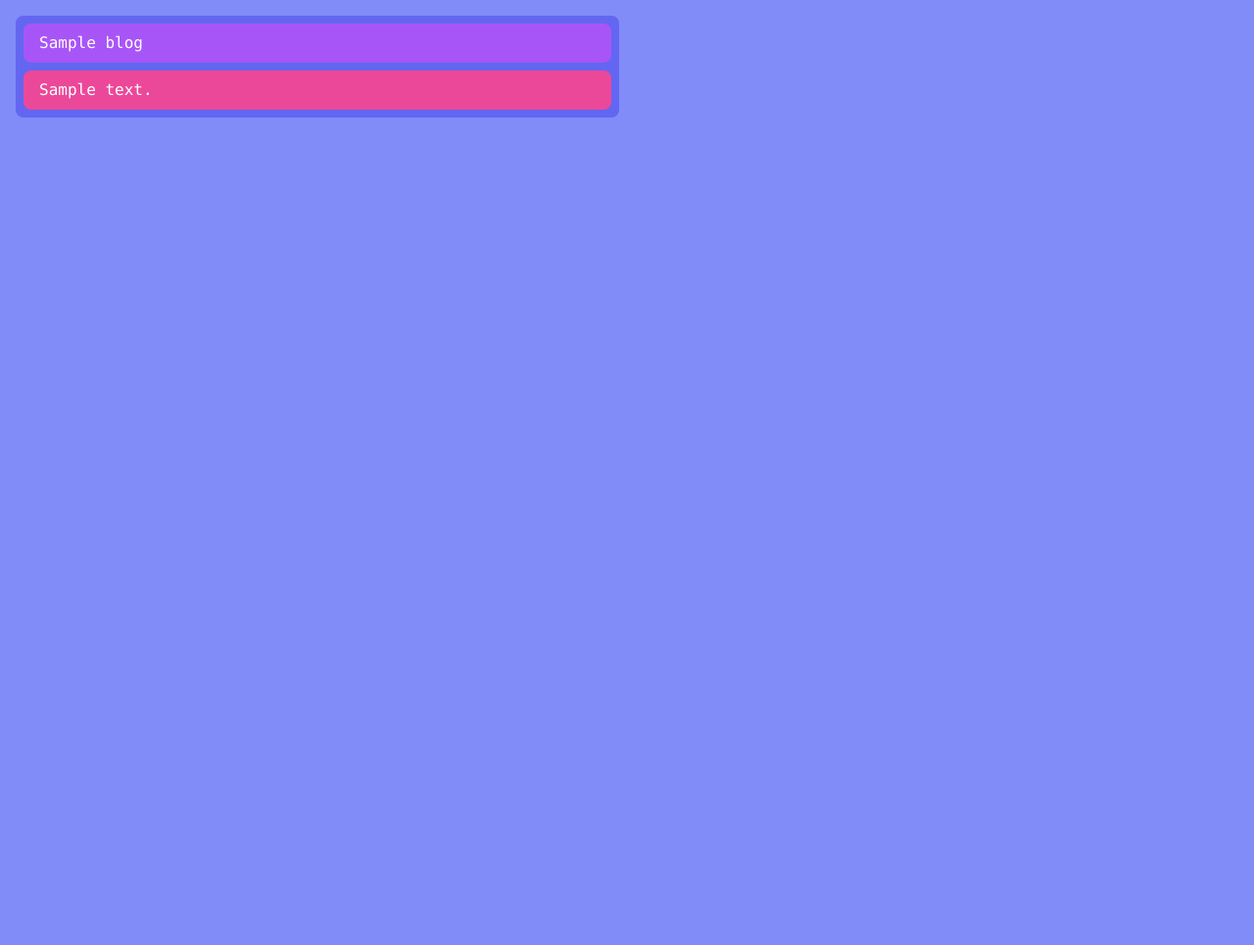
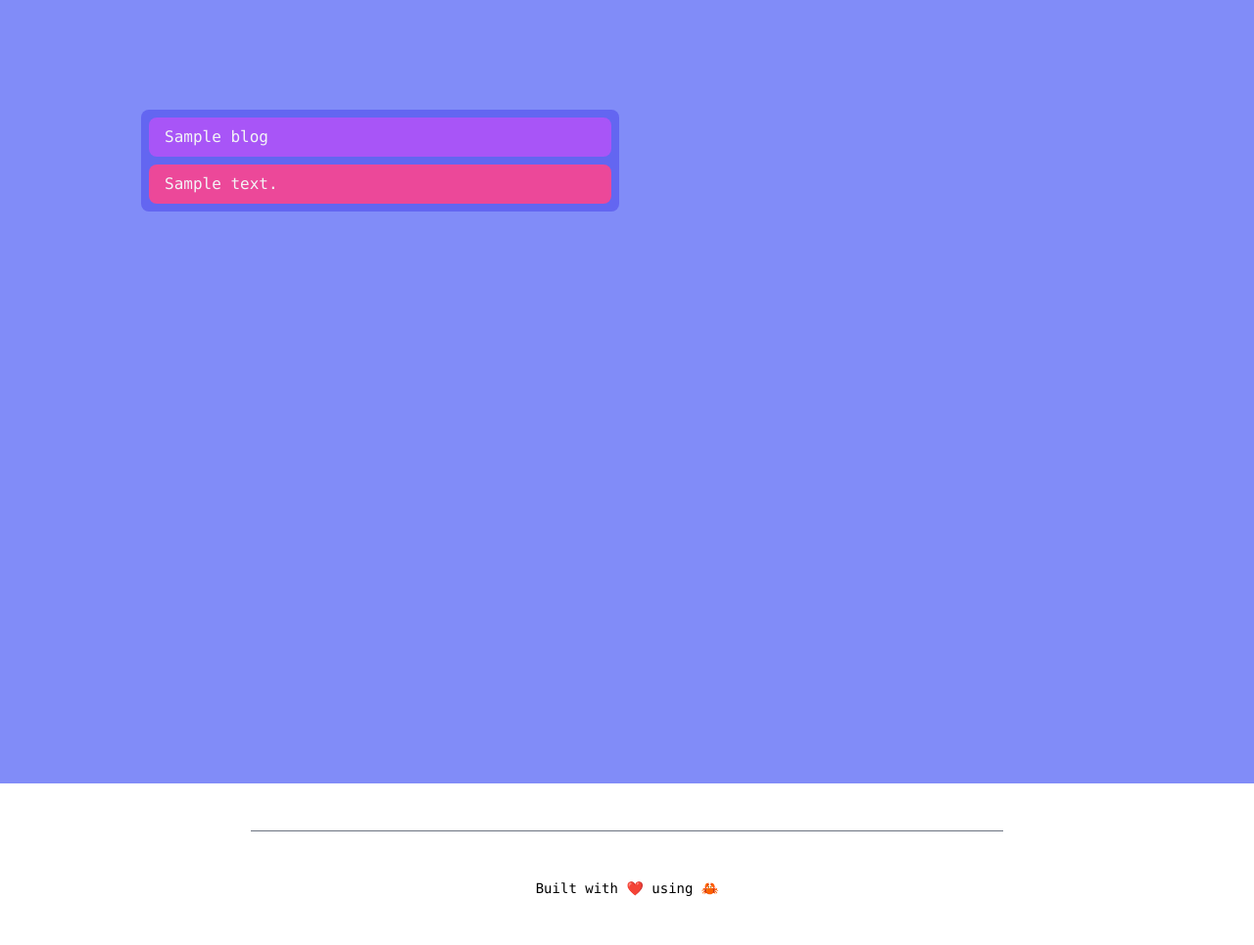
Before and after one commit to danielsteman/web-rs, a Python web app: template templates/blogs.html in a window 1280 px wide. Shown: the whole page at 98% size. Before the commit the page ends 120 px from the top, so only its background shows below. Run offline with Jinja, Linux system fonts and the light colour scheme; the template is opened without the code that fills it: most values are stand-ins (such as "Sample title", 1, 10 or a date in 2020); style sheets or scripts are compiled from the project's sources; some libraries are stand-ins or nearby versions.

Commit message:
style blogs

```diff
--- a/templates/blogs.html
+++ b/templates/blogs.html
@@ -1,24 +1,31 @@
 {% extends "base.html" %} {% block content %}
 <body class="h-full">
-  <div class="w-full h-full">
-    <div class="bg-indigo-400 h-full">
-      <div class="p-4 w-full grid gap-4 grid-cols-1 lg:grid-cols-2">
+  <div class="bg-indigo-400 h-full w-full pt-24">
+    <div
+      class="p-4 w-full grid gap-4 grid-cols-1 lg:grid-cols-2 max-w-screen-lg mx-auto"
+    >
       {% for blog in blogs %}
       <a href="/blog/{{blog.id}}">
-          <div class="h-fit rounded-lg bg-indigo-500 flex flex-col gap-2 p-2">
         <div
-              class="font-mono px-4 py-2 rounded-lg text-white bg-purple-500"
+          class="relative h-fit rounded-lg bg-indigo-500 flex flex-col gap-2 p-2"
+        >
+          <div
+            class="font-mono px-4 py-2 rounded-lg text-gray-100 bg-purple-500"
           >
             {{blog.title}}
           </div>
-            <div class="font-mono px-4 py-2 rounded-lg text-white bg-pink-500">
+          <div class="font-mono px-4 py-2 rounded-lg text-gray-100 bg-pink-500">
             {{blog.summary}}
+          </div>
+          <div
+            class="rounded-lg text-gray-100 font-mono absolute inset-0 flex items-center justify-center bg-black opacity-0 hover:opacity-50 transition-opacity"
+          >
+            reaaad
           </div>
         </div>
       </a>
       {% endfor %}
     </div>
   </div>
-  </div>
 </body>
-{% endblock %}
+{% include "footer.html" %} {% endblock %}
```
Lines whose indentation alone changed are shown as unchanged.
